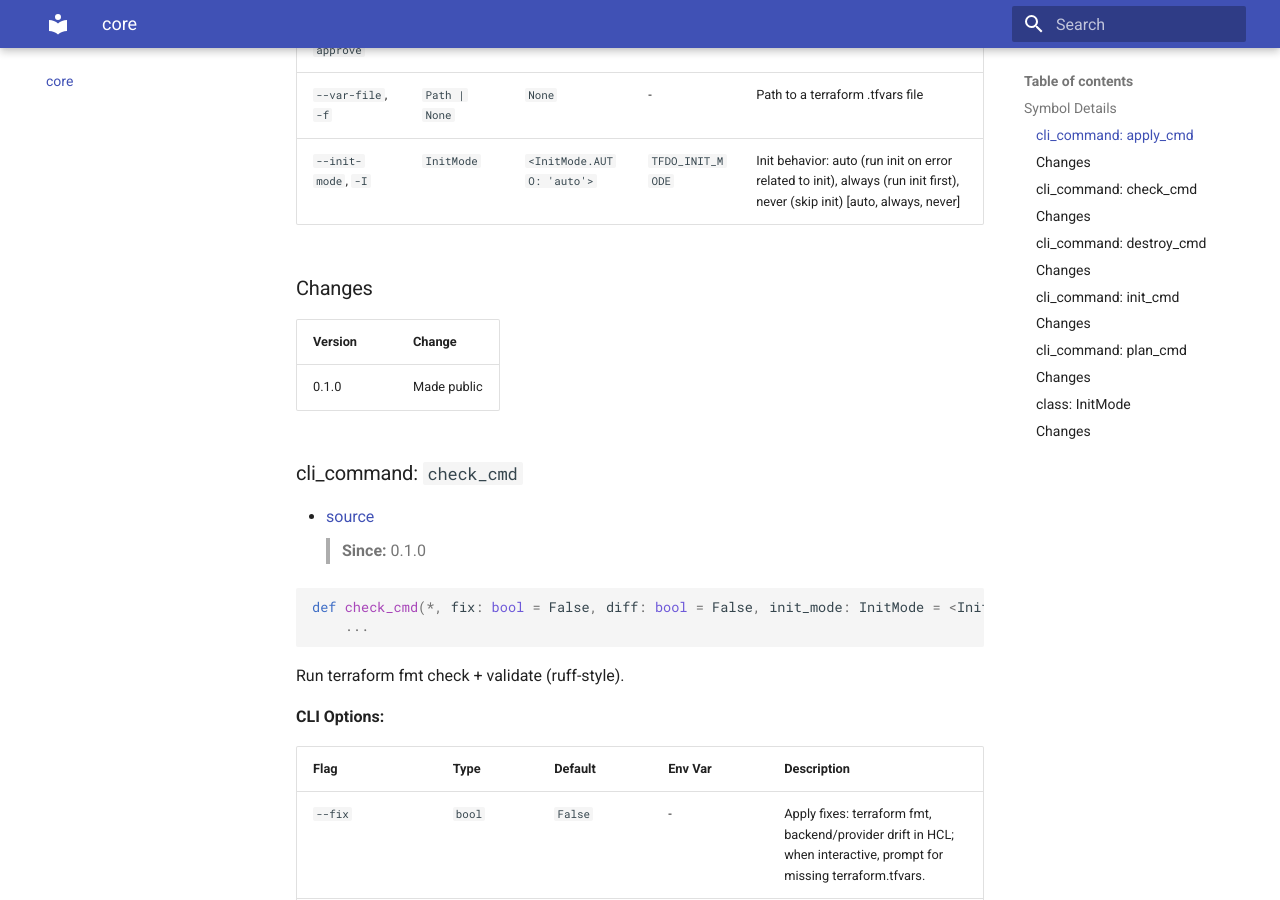
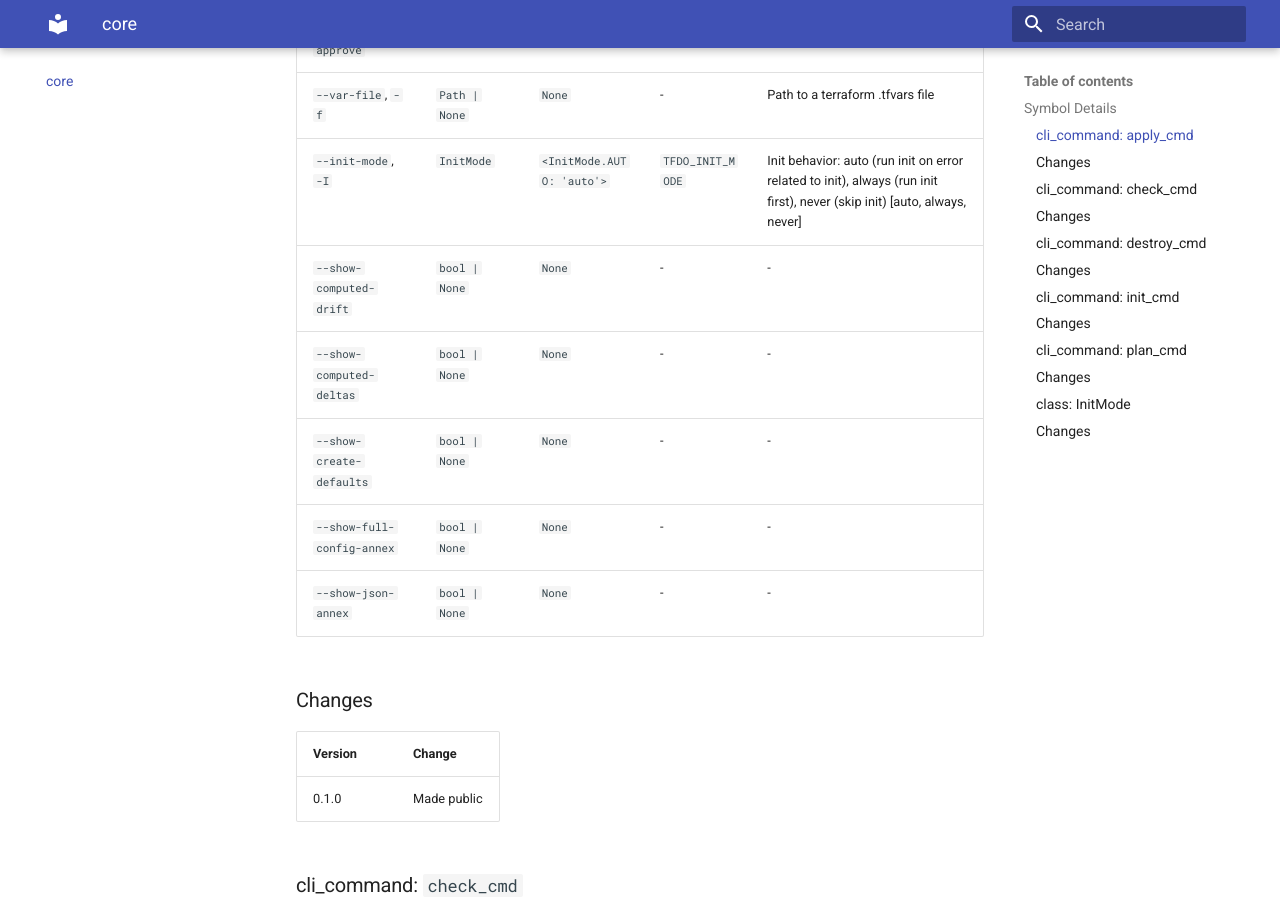
Before and after one commit to EspenAlbert/tfdo, an MkDocs documentation site: the page built from docs/core/index.md, in a window 1280 px wide and 900 px high, scrolled down 855 px. Built offline with MkDocs 1.6.1 and Material for MkDocs 9.7.7, drawn with Linux system fonts in a browser that asks for light colours; some of the changed text lies outside the part shown.

Commit message:
chore: regen

````diff
--- a/docs/core/index.md
+++ b/docs/core/index.md
@@ -24,7 +24,7 @@
 > **Since:** 0.1.0
 
 ```python
-def apply_cmd(*, auto_approve: bool = False, var_file: Path | None = None, init_mode: InitMode = <InitMode.AUTO: 'auto'>) -> None:
+def apply_cmd(*, auto_approve: bool = False, var_file: Path | None = None, init_mode: InitMode = <InitMode.AUTO: 'auto'>, show_computed_drift: bool | None = None, show_computed_deltas: bool | None = None, show_create_defaults: bool | None = None, show_full_config_annex: bool | None = None, show_json_annex: bool | None = None) -> None:
     ...
 ```
 
@@ -37,6 +37,11 @@
 | `--auto-approve` | `bool` | `False` | - | Skip interactive approval prompts |
 | `--var-file`, `-f` | `Path | None` | `None` | - | Path to a terraform .tfvars file |
 | `--init-mode`, `-I` | `InitMode` | `<InitMode.AUTO: 'auto'>` | `TFDO_INIT_MODE` | Init behavior: auto (run init on error related to init), always (run init first), never (skip init) [auto, always, never] |
+| `--show-computed-drift` | `bool | None` | `None` | - | - |
+| `--show-computed-deltas` | `bool | None` | `None` | - | - |
+| `--show-create-defaults` | `bool | None` | `None` | - | - |
+| `--show-full-config-annex` | `bool | None` | `None` | - | - |
+| `--show-json-annex` | `bool | None` | `None` | - | - |
 
 ### Changes
 
@@ -84,7 +89,7 @@
 > **Since:** 0.1.0
 
 ```python
-def destroy_cmd(*, auto_approve: bool = False, var_file: Path | None = None, init_mode: InitMode = <InitMode.AUTO: 'auto'>) -> None:
+def destroy_cmd(*, auto_approve: bool = False, var_file: Path | None = None, init_mode: InitMode = <InitMode.AUTO: 'auto'>, show_computed_drift: bool | None = None, show_computed_deltas: bool | None = None, show_create_defaults: bool | None = None, show_full_config_annex: bool | None = None, show_json_annex: bool | None = None) -> None:
     ...
 ```
 
@@ -97,6 +102,11 @@
 | `--auto-approve` | `bool` | `False` | - | Skip interactive approval prompts |
 | `--var-file`, `-f` | `Path | None` | `None` | - | Path to a terraform .tfvars file |
 | `--init-mode`, `-I` | `InitMode` | `<InitMode.AUTO: 'auto'>` | `TFDO_INIT_MODE` | Init behavior: auto (run init on error related to init), always (run init first), never (skip init) [auto, always, never] |
+| `--show-computed-drift` | `bool | None` | `None` | - | - |
+| `--show-computed-deltas` | `bool | None` | `None` | - | - |
+| `--show-create-defaults` | `bool | None` | `None` | - | - |
+| `--show-full-config-annex` | `bool | None` | `None` | - | - |
+| `--show-json-annex` | `bool | None` | `None` | - | - |
 
 ### Changes
 
@@ -139,7 +149,7 @@
 > **Since:** 0.1.0
 
 ```python
-def plan_cmd(*, out: Path | None = None, json_output: bool = False, var_file: Path | None = None, init_mode: InitMode = <InitMode.AUTO: 'auto'>) -> None:
+def plan_cmd(*, out: Path | None = None, json_output: bool = False, var_file: Path | None = None, init_mode: InitMode = <InitMode.AUTO: 'auto'>, show_computed_drift: bool | None = None, show_computed_deltas: bool | None = None, show_create_defaults: bool | None = None, show_full_config_annex: bool | None = None, show_json_annex: bool | None = None) -> None:
     ...
 ```
 
@@ -153,6 +163,11 @@
 | `--json` | `bool` | `False` | - | Output plan in JSON format |
 | `--var-file`, `-f` | `Path | None` | `None` | - | Path to a terraform .tfvars file |
 | `--init-mode`, `-I` | `InitMode` | `<InitMode.AUTO: 'auto'>` | `TFDO_INIT_MODE` | Init behavior: auto (run init on error related to init), always (run init first), never (skip init) [auto, always, never] |
+| `--show-computed-drift` | `bool | None` | `None` | - | - |
+| `--show-computed-deltas` | `bool | None` | `None` | - | - |
+| `--show-create-defaults` | `bool | None` | `None` | - | - |
+| `--show-full-config-annex` | `bool | None` | `None` | - | - |
+| `--show-json-annex` | `bool | None` | `None` | - | - |
 
 ### Changes
 
@@ -164,7 +179,7 @@
 <a id="initmode_def"></a>
 
 ### class: `InitMode`
-- [source](../../tfdo/_internal/models.py#L17)
+- [source](../../tfdo/_internal/models.py#L19)
 > **Since:** 0.2.0
 
 ```python
--- a/mkdocs.yml
+++ b/mkdocs.yml
@@ -17,6 +17,7 @@
     - Overview: _root/index.md
     - CheckConfig: _root/checkconfig.md
     - TfDoSettings: _root/tfdosettings.md
+    - TfDoUserConfig: _root/tfdouserconfig.md
   - boot: boot/index.md
   - config:
     - Overview: config/index.md
````
Also changed, not shown: docs/_root/checkconfig.md (+1 -1 lines), docs/_root/index.md (+2 -24 lines), docs/_root/tfdosettings.md (+1 -1 lines), docs/_root/tfdouserconfig.md (added, +29 -0 lines), docs/run/index.md (+13 -3 lines), 1 other file.
